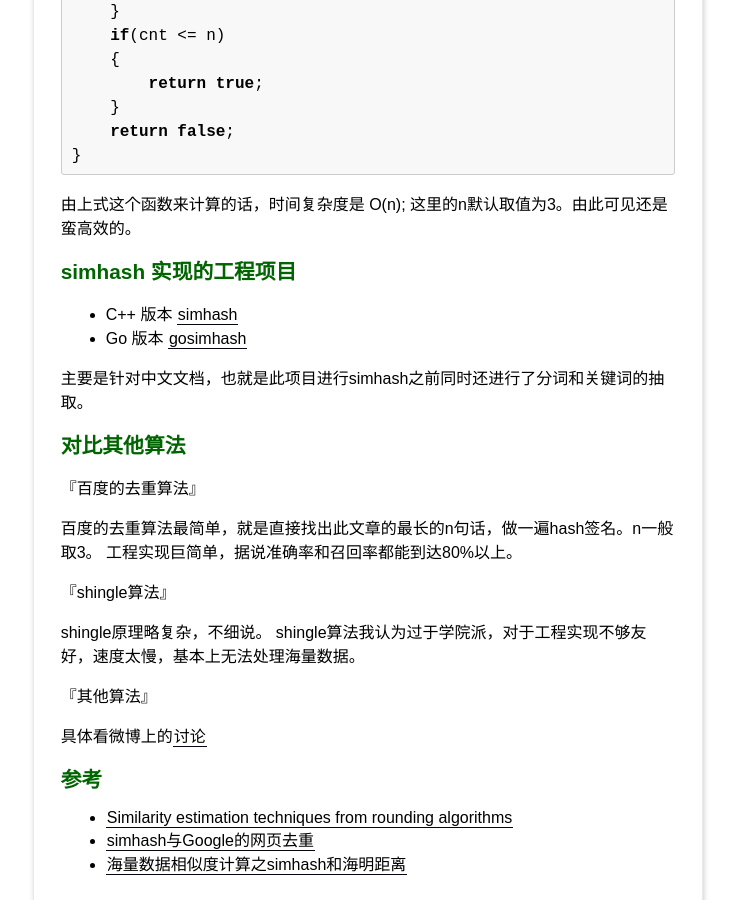
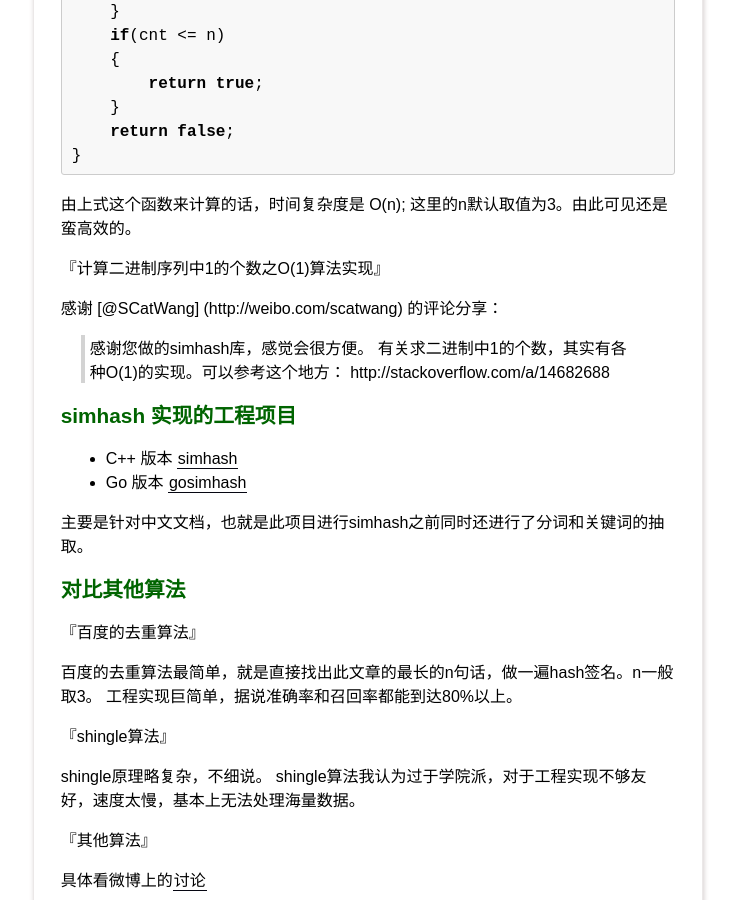
Before and after one commit to yanyiwu/blog, a Jekyll site: the page built from _posts/2014-01-30-simhash-shi-xian-xiang-jie.md, in a window 1280 px wide and 900 px high, scrolled down 1924 px. Shown: the whole window, without its empty margins (272-1009 px from the left). Built offline with Jekyll 4.4.1, drawn with Linux system fonts in a browser that asks for light colours; Markdown is read by kramdown in place of the engine named in the settings; comment, search, counter and statistics services are not loaded.

Commit message:
update simhash blog

```diff
--- a/_posts/2014-01-30-simhash-shi-xian-xiang-jie.md
+++ b/_posts/2014-01-30-simhash-shi-xian-xiang-jie.md
@@ -72,13 +72,20 @@ bool isEqual(uint64_t lhs, uint64_t rhs, unsigned short n = 3)
 由上式这个函数来计算的话，时间复杂度是 O(n);
 这里的n默认取值为3。由此可见还是蛮高效的。
 
+『计算二进制序列中1的个数之O(1)算法实现』
+
+感谢 [@SCatWang] (http://weibo.com/scatwang) 的评论分享：
+
+> 感谢您做的simhash库，感觉会很方便。
+有关求二进制中1的个数，其实有各种O(1)的实现。可以参考这个地方：
+http://stackoverflow.com/a/14682688
+
 ## simhash 实现的工程项目
 
 + C++ 版本 [simhash](https://github.com/yanyiwu/simhash)
 + Go 版本 [gosimhash](https://github.com/yanyiwu/gosimhash)
 
 主要是针对中文文档，也就是此项目进行simhash之前同时还进行了分词和关键词的抽取。
-
 
 ## 对比其他算法
 
```
